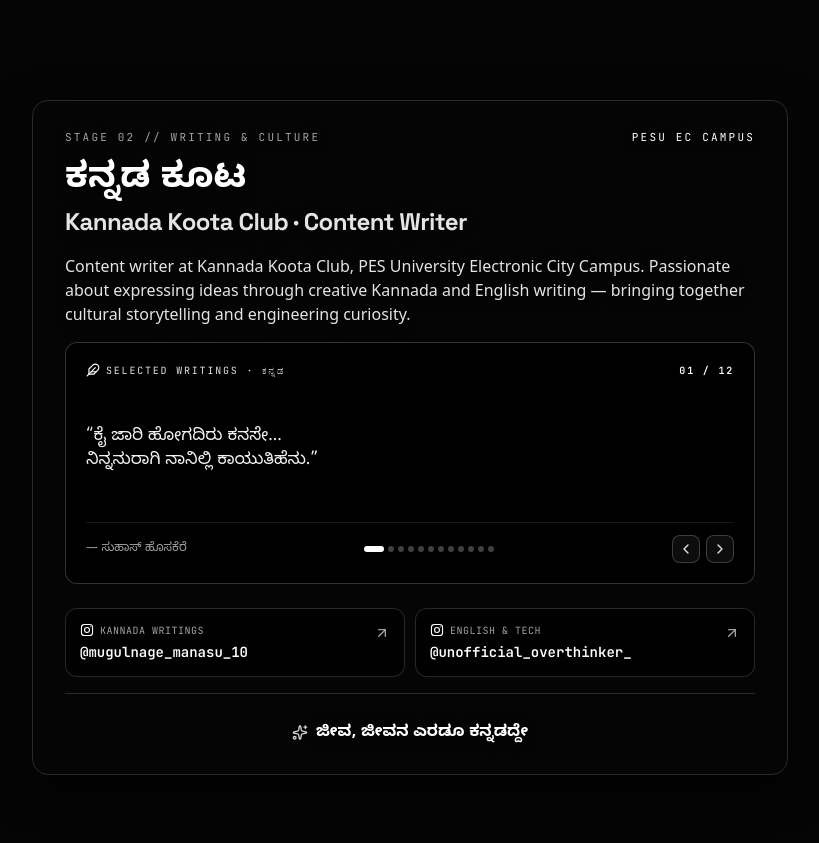
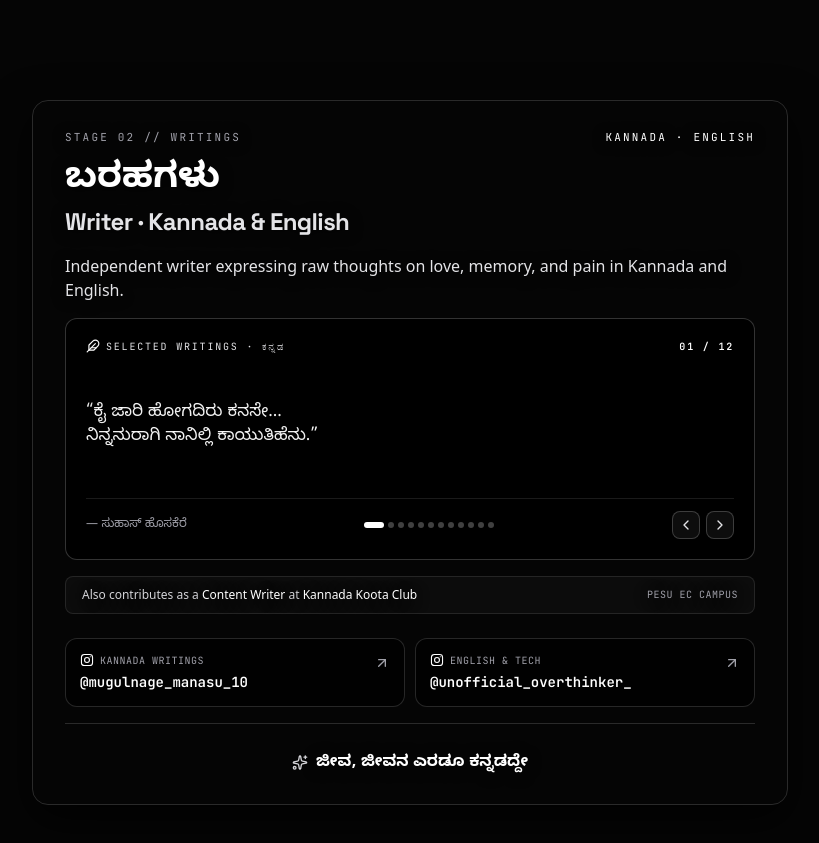
Before and after one commit to suhas-hoskere/portfolio, a React (Vite) app: page / in a window 1280 px wide. Shown: the part 2180-3023 px from the top of the page, without its empty margins (48-867 px from the left). Built offline with nearby package versions, Linux system fonts and the light colour scheme.

Commit message:
Center Writing section around ಬರಹಗಳು and place Kannada Koota contribution below quote card

```diff
--- a/src/components/FlightMissionOverlays.tsx
+++ b/src/components/FlightMissionOverlays.tsx
@@ -234,30 +234,29 @@ export const FlightMissionOverlays: React.FC<FlightMissionOverlaysProps> = React
               </div>
             </section>
 
-            {/* ===== SECTION 02: KANNADA KOOTA & WRITINGS ===== */}
+            {/* ===== SECTION 02: WRITINGS (ಬರಹಗಳು) ===== */}
             <section
               id="section-heritage"
               className="min-h-[95vh] flex flex-col justify-center py-20 pointer-events-auto"
             >
               <div className={`${textWell} space-y-4 text-left`}>
                 <div className="flex items-center justify-between text-[11px] font-mono text-zinc-400 uppercase tracking-[0.2em]">
-                  <span>STAGE 02 // WRITING &amp; CULTURE</span>
-                  <span className="text-white">PESU EC CAMPUS</span>
+                  <span>STAGE 02 // WRITINGS</span>
+                  <span className="text-white">KANNADA · ENGLISH</span>
                 </div>
 
                 <div className="space-y-1">
                   <span className="font-kannada text-3xl sm:text-4xl font-bold text-white block">
-                    ಕನ್ನಡ ಕೂಟ
+                    ಬರಹಗಳು
                   </span>
                   <h2 className="text-xl sm:text-2xl font-space text-zinc-200 font-bold leading-tight tracking-tight">
-                    Kannada Koota Club · Content Writer
+                    Writer · Kannada &amp; English
                   </h2>
                 </div>
 
                 <p className="text-sm sm:text-base text-zinc-200 font-sans font-light leading-relaxed">
-                  Content writer at Kannada Koota Club, PES University Electronic City Campus.
-                  Passionate about expressing ideas through creative Kannada and English writing —
-                  bringing together cultural storytelling and engineering curiosity.
+                  Independent writer expressing raw thoughts on love, memory, and pain in Kannada
+                  and English.
                 </p>
 
                 {/* Card-by-Card Kannada Writings Deck */}
@@ -337,6 +336,18 @@ export const FlightMissionOverlays: React.FC<FlightMissionOverlaysProps> = React
                       </button>
                     </div>
                   </div>
+                </div>
+
+                {/* Subtle Club Contribution Note (below the writings card) */}
+                <div className="px-4 py-2.5 rounded-lg bg-white/[0.03] border border-white/10 flex flex-wrap items-center justify-between gap-2 text-xs">
+                  <span className="text-zinc-300 font-sans font-light">
+                    Also contributes as a{' '}
+                    <span className="text-white font-medium">Content Writer</span> at{' '}
+                    <span className="text-white font-medium">Kannada Koota Club</span>
+                  </span>
+                  <span className="text-[10px] font-mono text-zinc-400 uppercase tracking-wider">
+                    PESU EC Campus
+                  </span>
                 </div>
 
                 {/* Writing Instagram Pages */}
--- a/src/components/MissionTerminalModal.tsx
+++ b/src/components/MissionTerminalModal.tsx
@@ -439,7 +439,7 @@ export const MissionTerminalModal: React.FC<MissionTerminalModalProps> = ({
             </p>
             <div className="grid grid-cols-1 sm:grid-cols-2 gap-x-4 gap-y-1.5 text-[11px] text-zinc-400">
               <div><span className="text-white font-semibold">about</span> — Writer &amp; AIML profile</div>
-              <div><span className="text-white font-semibold">writing</span> — Love, pain, Kannada Koota &amp; IG</div>
+              <div><span className="text-white font-semibold">writing</span> — ಬರಹಗಳು (love, pain &amp; IG)</div>
               <div><span className="text-white font-semibold">quote</span> — Read Suhas&apos;s Kannada writings</div>
               <div><span className="text-white font-semibold">projects</span> — Public repos + Private R&amp;D</div>
               <div><span className="text-white font-semibold">open &lt;name&gt;</span> — Inspect project modal</div>
@@ -478,7 +478,7 @@ export const MissionTerminalModal: React.FC<MissionTerminalModalProps> = ({
                 <span className="font-mono text-xs text-zinc-400 font-normal">({PROFILE.name})</span>
               </p>
               <p><span className="text-zinc-500">ROLE:</span> Writer · AIML Student · Open Source</p>
-              <p><span className="text-zinc-500">WRITING:</span> Love &amp; Pain · Kannada Koota Club</p>
+              <p><span className="text-zinc-500">WRITING:</span> ಬರಹಗಳು · Love &amp; Pain (KN / EN)</p>
               <p><span className="text-zinc-500">GOAL:</span> Building a Startup</p>
               <p><span className="text-zinc-500">CAMPUS:</span> PES University, EC Campus (2025–2029)</p>
               <p><span className="text-zinc-500">VOICE AI:</span> Neural TTS · Moonshine · Whisper</p>
@@ -519,8 +519,7 @@ export const MissionTerminalModal: React.FC<MissionTerminalModalProps> = ({
           <div className="space-y-3 text-xs font-mono text-zinc-300">
             <p className="leading-relaxed text-zinc-200">{PERSONAL_QA.writingThemes}</p>
             <p className="leading-relaxed text-zinc-400">
-              He is also a <span className="text-white font-semibold">Content Writer at Kannada Koota Club</span>{' '}
-              (PES University, Electronic City Campus). Read his pages directly:
+              He also contributes as a content writer for Kannada Koota Club (PESU EC Campus). Read his pages directly:
             </p>
             <div className="grid grid-cols-1 sm:grid-cols-2 gap-2">
               <a
--- a/src/data/portfolioData.ts
+++ b/src/data/portfolioData.ts
@@ -91,7 +91,7 @@ export interface StageWaypoint {
 export const STAGES: StageWaypoint[] = [
   { id: 'pad', code: '00', shortLabel: 'Home', stageName: 'Suhas Hoskere', altitude: 'Writer · AIML · OSS' },
   { id: 'education', code: '01', shortLabel: 'Education', stageName: 'Education', altitude: '2012 – 2029 // School · PU · PESU' },
-  { id: 'heritage', code: '02', shortLabel: 'Writing', stageName: 'Kannada Koota & Writing', altitude: 'PESU EC Campus' },
+  { id: 'heritage', code: '02', shortLabel: 'Writing', stageName: 'ಬರಹಗಳು · Writings', altitude: 'Kannada & English' },
   { id: 'stack', code: '03', shortLabel: 'Stack', stageName: 'Tech Stack & Modules', altitude: 'Voice AI · Python · Web' },
   { id: 'missions', code: '04', shortLabel: 'Projects', stageName: 'Open-Source & Private R&D', altitude: 'Dlives · santypes · ntools' },
   { id: 'signal', code: '05', shortLabel: 'Contact', stageName: 'Establish Uplink', altitude: 'Email · GitHub · LinkedIn' },
--- a/src/utils/madhvaEngine.ts
+++ b/src/utils/madhvaEngine.ts
@@ -1097,10 +1097,10 @@ function buildAboutReply(): MadhvaReply {
 function buildWritingReply(): MadhvaReply {
   return {
     kind: 'writing',
-    headline: 'WRITING & CULTURE // LOVE, PAIN & ಕನ್ನಡ ಕೂಟ',
+    headline: 'WRITINGS // ಬರಹಗಳು (LOVE & PAIN)',
     lines: [
       PERSONAL_QA.writingThemes,
-      `He is also a Content Writer at Kannada Koota Club (PES University, Electronic City Campus).`,
+      `He also contributes as a content writer for Kannada Koota Club at PES University (Electronic City Campus).`,
     ],
     suggestions: ['Share a quote', 'goto writing', 'Show his projects'],
   };
```
Also changed, not shown: public/og-card.png.
